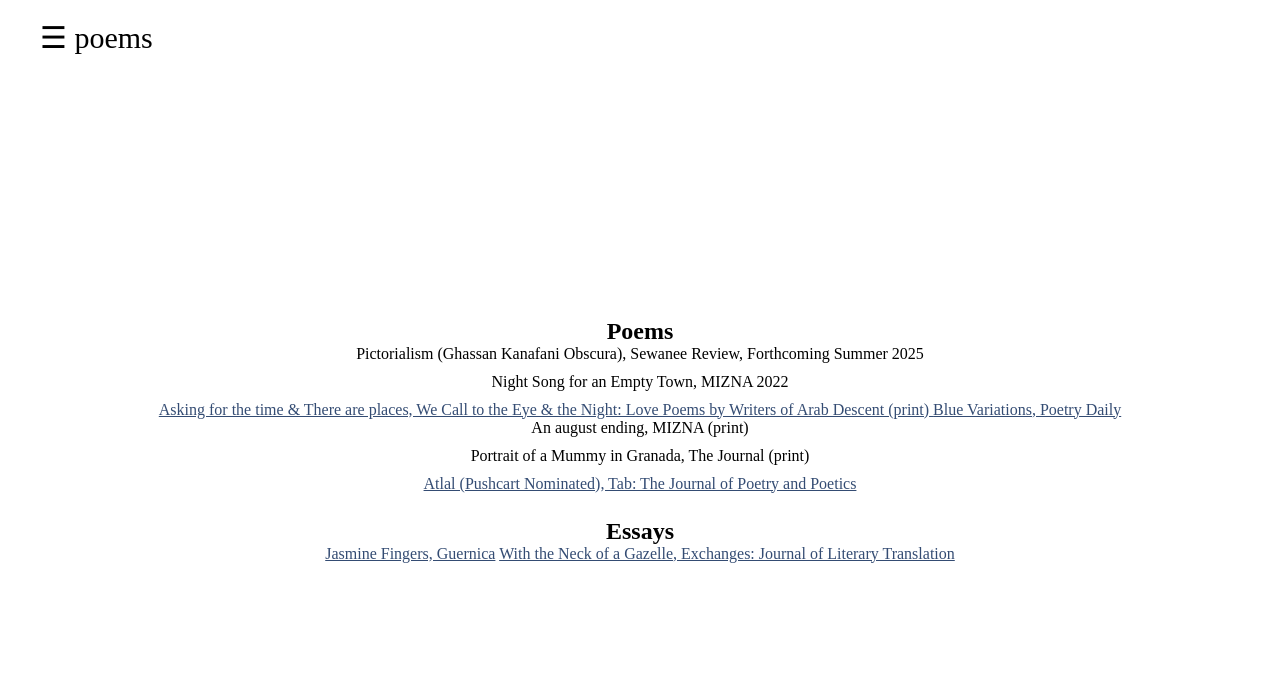
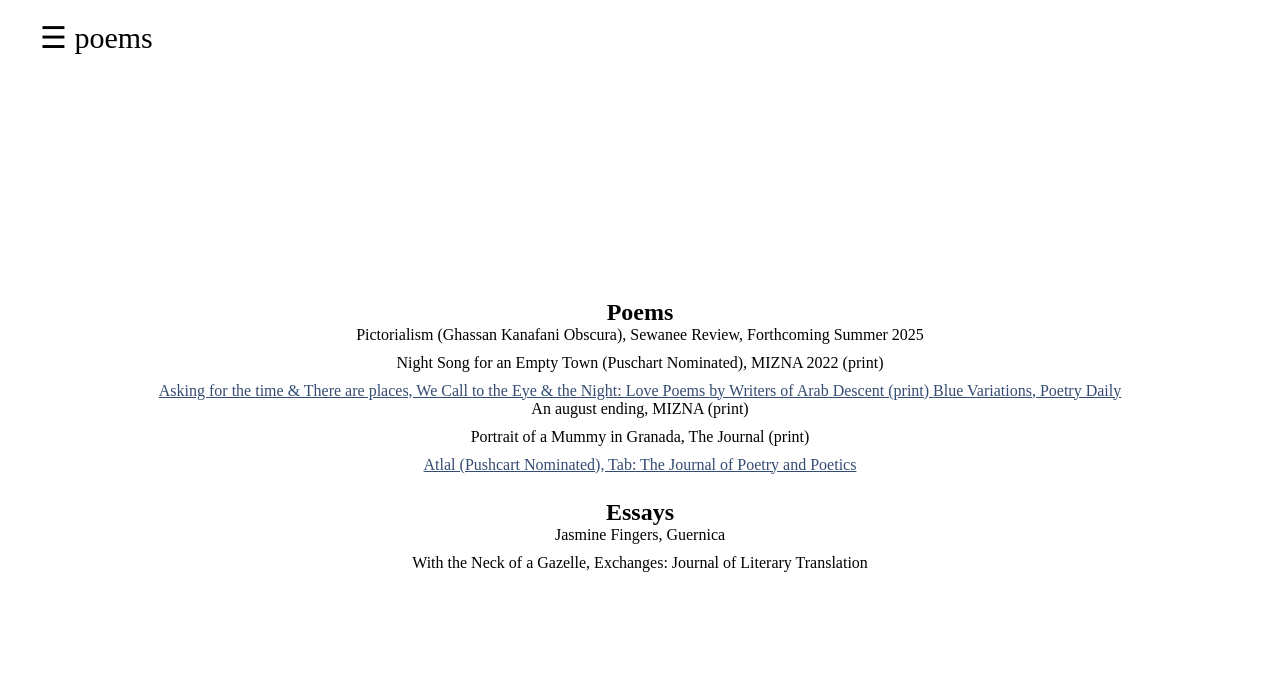
Before and after one commit to lubnasafi90/lubnasafi.com, a plain HTML site: page poems.html in a window 1280 px wide. Drawn offline with Linux system fonts and the light colour scheme; a web font is replaced by a local one.

Commit message:
edited poems

```diff
--- a/poems.html
+++ b/poems.html
@@ -38,7 +38,7 @@
         <div id="poem-container">
           <h2>Poems</h2>
           <p class="text">Pictorialism (Ghassan Kanafani Obscura), Sewanee Review, Forthcoming Summer 2025</p>
-          <p class="text">Night Song for an Empty Town, MIZNA 2022</p>
+          <p class="text">Night Song for an Empty Town (Puschart Nominated), MIZNA 2022 (print)</p>
           <a class="text" href="https://citylights.com/poetry-anthologies/we-call-to-the-eye-to-the-night-love/">Asking for the time & There are places, We Call to the Eye & the Night: Love Poems by Writers of Arab Descent (print) </a>
           <a class="text" href="https://poems.com/poem/blue-variations/">Blue Variations, Poetry Daily</a>
           <p class="text">An august ending, MIZNA (print)</p>
@@ -46,8 +46,8 @@
           <a class="text" href="http://tabjournal.org/wp-content/uploads/2019/12/Tab_vol6.2_MAR2018.pdf">Atlal (Pushcart Nominated), Tab: The Journal of Poetry and Poetics  </a>
 
           <h2>Essays</h2>
-          <a class="text" href="https://www.guernicamag.com/jasmine-fingers/">Jasmine Fingers, Guernica</a>
-          <a class="text" href="https://exchanges.uiowa.edu/issues/cae-sura/with-the-neck-of-a-gazelle-2/">With the Neck of a Gazelle, Exchanges: Journal of Literary Translation</a>
+          <p class="text" href="https://www.guernicamag.com/jasmine-fingers/">Jasmine Fingers, Guernica</p>
+          <p class="text" href="https://exchanges.uiowa.edu/issues/cae-sura/with-the-neck-of-a-gazelle-2/">With the Neck of a Gazelle, Exchanges: Journal of Literary Translation</p>
         </div>
       </div>
     </body>
```
